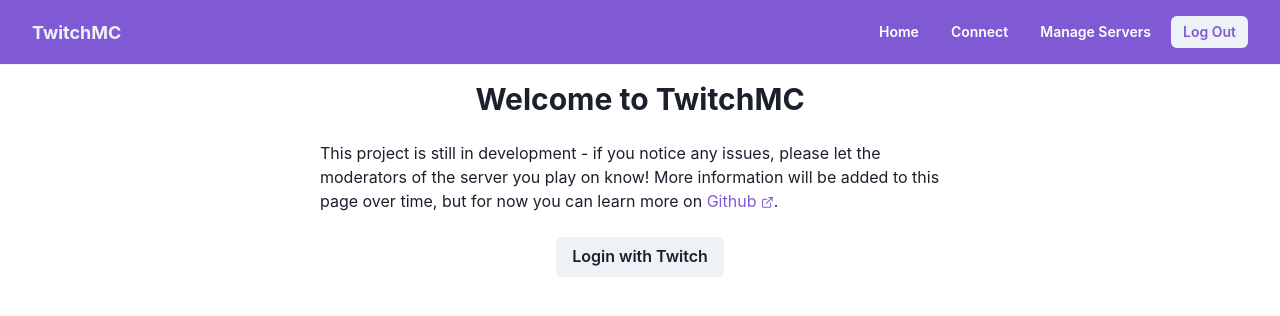
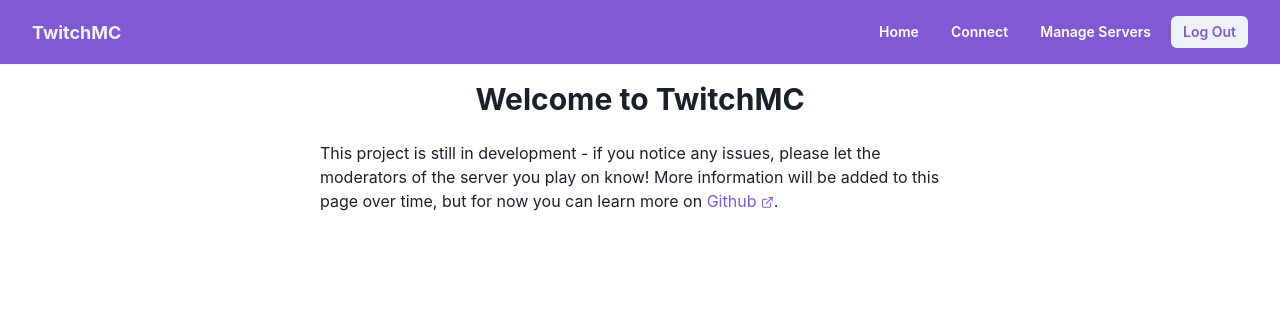
Before and after one commit to AlthalusAvan/TwitchMC, a React (Create React App) app in the folder panel/web/: page / in a window 1280 px wide. Shown: the top 316 px of the page. Built offline with nearby package versions, Linux system fonts and the light colour scheme; no server answers; sample sign-in values are in the browser's storage.

Commit message:
Minor UI updates

```diff
--- a/panel/web/src/pages/home.tsx
+++ b/panel/web/src/pages/home.tsx
@@ -4,8 +4,11 @@
 import { Link as BrowserLink } from "react-router-dom";
 import Layout from "../components/layout";
 import { ExternalLinkIcon } from "@chakra-ui/icons";
+import { useFirebaseAuth } from "../providers/authProvider";
 
 export default function Home() {
+  const user = useFirebaseAuth();
+
   console.log(process.env.NODE_ENV);
 
   return (
@@ -34,9 +37,11 @@
             </Link>
             .
           </Text>
-          <Link as={BrowserLink} to="/login">
-            <Button>Login with Twitch</Button>
-          </Link>
+          {!user && (
+            <Link as={BrowserLink} to="/login?autoContinue=true">
+              <Button>Login with Twitch</Button>
+            </Link>
+          )}
         </Flex>
       </Container>
     </Layout>
--- a/panel/web/src/pages/login.tsx
+++ b/panel/web/src/pages/login.tsx
@@ -31,9 +31,10 @@
   const [searchParams] = useSearchParams();
 
   const code = searchParams.get("code");
-  const state = searchParams.get("state");
 
   const apiBaseUrl = getApiBaseUrl();
+
+  const autoContinue = searchParams.get("autoContinue");
 
   const navigate = useNavigate();
   const location = useLocation();
@@ -49,7 +50,13 @@
     if (user) {
       navigate(redirectTo, { replace: true });
     }
-  });
+  }, [user, navigate, redirectTo]);
+
+  useEffect(() => {
+    if (autoContinue) {
+      window.location.href = `${apiBaseUrl}/redirect?redirectTo=${redirectTo}`;
+    }
+  }, [apiBaseUrl, autoContinue, redirectTo]);
 
   useEffect(() => {
     if (code && token.length < 1) {
@@ -57,7 +64,7 @@
         setToken(token);
       });
     }
-  }, [code, state, token]);
+  }, [code, token]);
 
   const [authError, setAuthError] = useState<boolean | string>(false);
 
```
